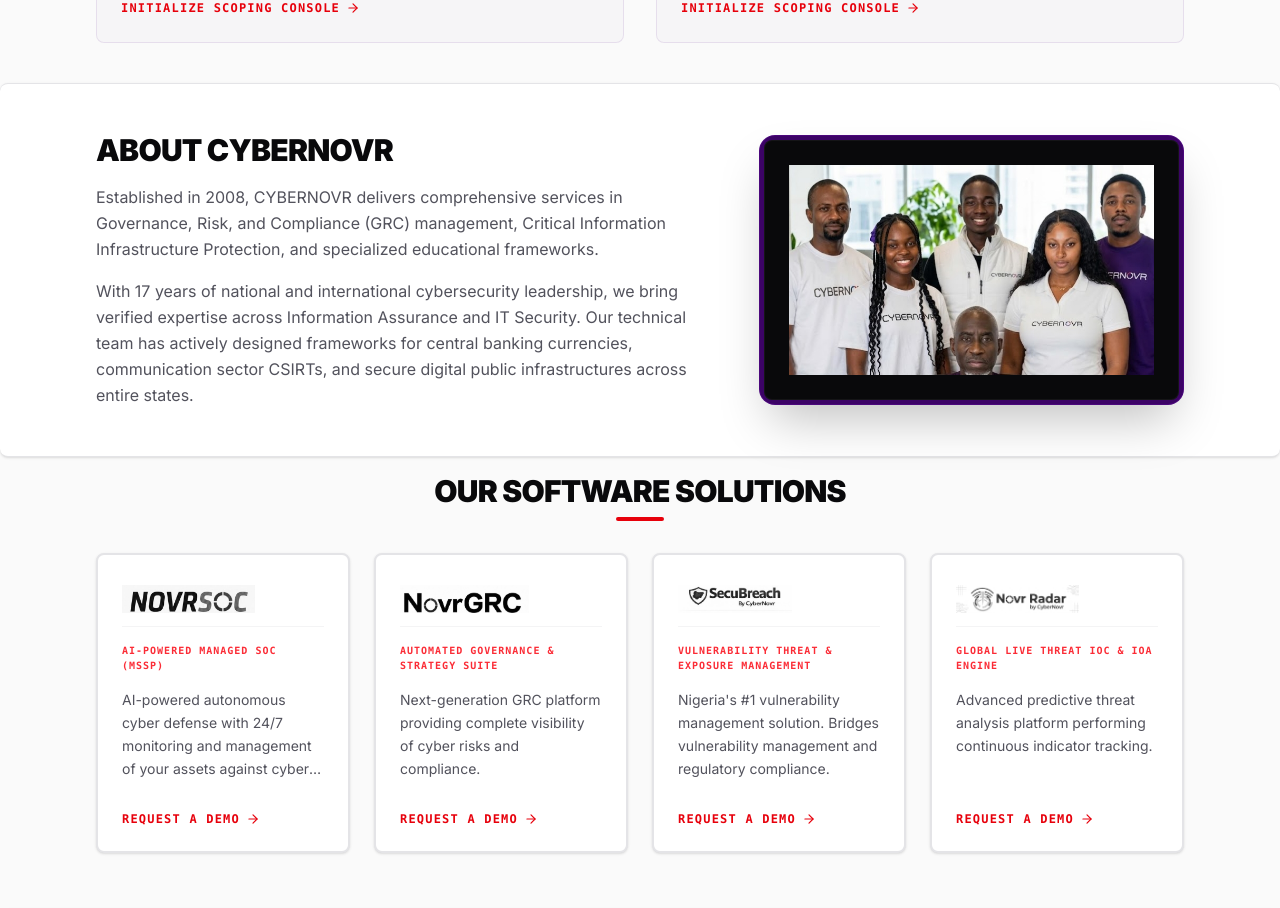
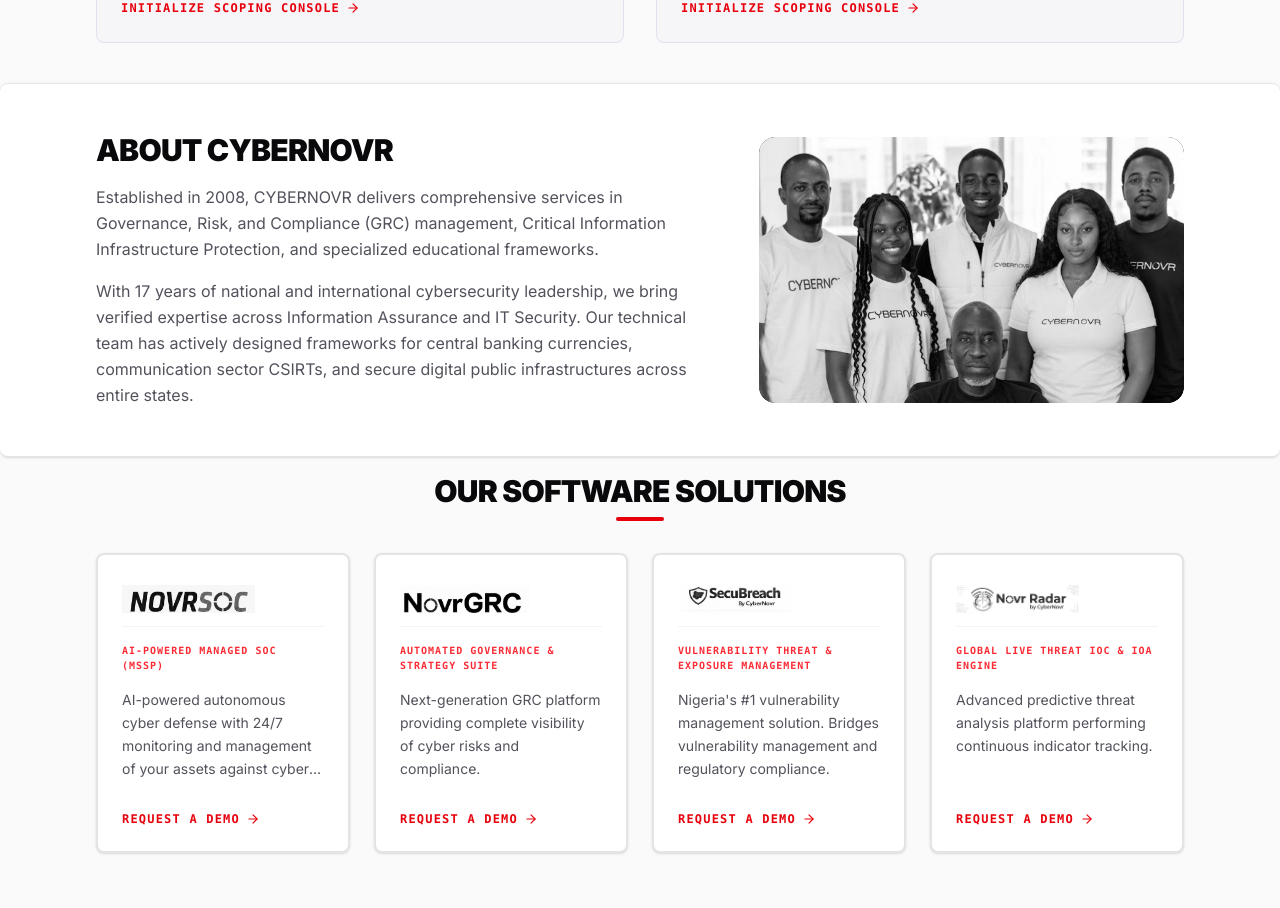
Before and after one commit to novrGitLab/cybernovr-web, a Next.js app: page / in a window 1280 px wide. Shown: the part 940-1848 px from the top of the page. Built offline with nearby package versions, Linux system fonts and the light colour scheme.

Commit message:
Fix: Annoying Purple boder

```diff
--- a/app/page.tsx
+++ b/app/page.tsx
@@ -231,13 +231,13 @@
             </p>
           </div>
           <div className="lg:col-span-5 w-full flex justify-center">
-            <div className="w-full max-w-xl rounded-2xl overflow-hidden border border-purple-800/30 bg-purple-950 shadow-2xl p-1 relative group">
-              <div className="w-full aspect-[16/10] bg-zinc-950 rounded-xl flex flex-col items-center justify-center p-6 relative overflow-hidden border border-white/5">
-              <img
-                src="/assets/team/cybernovr-team.jpg"
-                alt="Cybernovr Team"
-                className="w-full h-full object-cover object-top"
-              />
+            <div className="w-full max-w-xl rounded-2xl overflow-hidden relative group">
+              <div className="w-full aspect-[16/10] bg-zinc-950 rounded-2xl flex flex-col items-center justify-center relative overflow-hidden">
+                <img
+                  src="/assets/team/cybernovr-team.jpg"
+                  alt="Cybernovr Team"
+                  className="w-full h-full object-cover object-top filter grayscale group-hover:grayscale-0 transition-all duration-500"
+                />
               </div>
             </div>
           </div>
```
